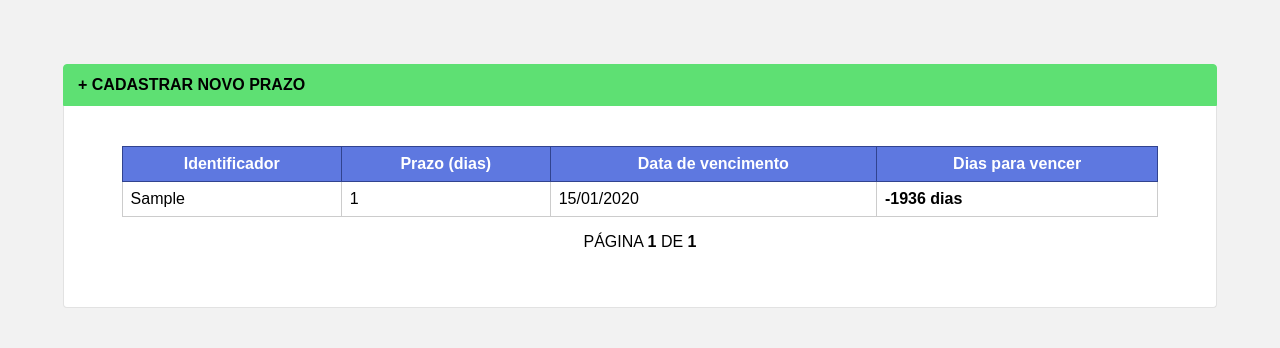
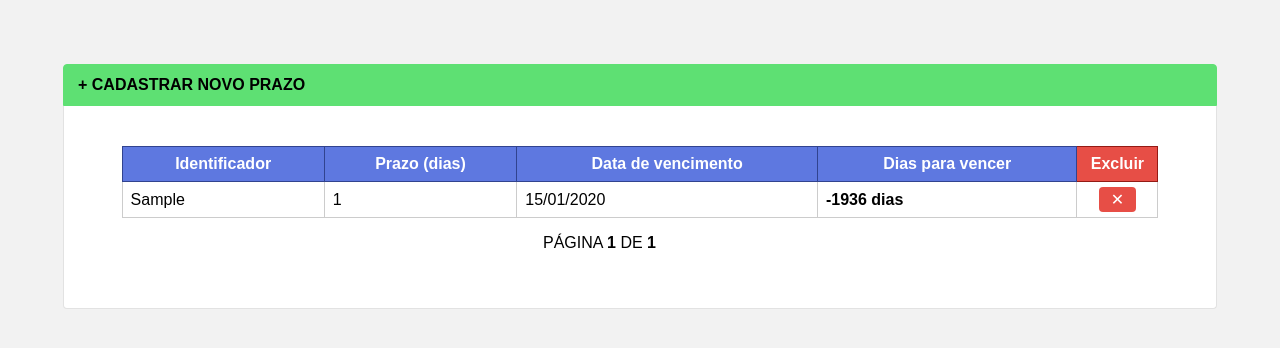
Before and after one commit to JoPedro/lista-de-prazos, a Django app: page / in a window 1280 px wide. Shown: the top 348 px of the page. Run offline with Django 5.2, Linux system fonts and the light colour scheme; tables that the repository leaves empty hold one stand-in row (Sample ...).

Commit message:
wip: delete view

```diff
--- /dev/null
+++ b/src/app_lista_prazos/static/app_lista_prazos/index.js
@@ -0,0 +1,28 @@
+let prazoAtual
+
+const cadastrar = document.getElementById('cadastrar')
+const adicionarTab = document.getElementById('adicionar-tab')
+const excluirTab = document.getElementById('excluir-tab')
+const overlay = document.getElementsByClassName('overlay')[0]
+const fecharAdicionar = document.getElementById('fechar-adicionar')
+const fecharExcluir = document.getElementById('fechar-excluir')
+const checkbox = document.getElementsByName('agora')[0]
+const dateInput = document.getElementsByName('data_de_vencimento')[0]
+
+cadastrar.addEventListener('click', () => toggleSidebarDisplay(adicionarTab))
+fecharAdicionar.addEventListener('click', () => toggleSidebarDisplay(adicionarTab))
+fecharExcluir.addEventListener('click', () => toggleSidebarDisplay(excluirTab))
+
+checkbox.addEventListener('change', function () {
+    dateInput.disabled = this.checked
+})
+
+function toggleSidebarDisplay(tab) {
+    tab.style.display = tab.style.display === 'block' ? 'none' : 'block'
+    overlay.style.display = overlay.style.display === 'block' ? 'none' : 'block'
+}
+
+function excluirPrazo(prazo) {
+    toggleSidebarDisplay(excluirTab)
+    prazoAtual = prazo
+}
--- a/src/app_lista_prazos/static/app_lista_prazos/style.css
+++ b/src/app_lista_prazos/static/app_lista_prazos/style.css
@@ -170,9 +167,59 @@ aside {
 .overlay {
   position: fixed;
   display: none;
+  top: 0;
+}
+
+.transparent-black {
   background: rgba(0, 0, 0, 0.5);
+  left: 0;
   height: 100vh;
   width: 100vw;
-  top: 0;
-  left: 0;
 }
+
+.delete-td {
+  width: 4em;
+  text-align: center;
+}
+
+.delete-td a {
+  text-decoration: none;
+  color: white;
+  padding: 4px 12px;
+  background: #e74e46;
+  border-radius: 4px;
+}
+
+.delete-td a:hover {
+  background: #941a14;
+  transition: 0.2s;
+}
+
+.delete-th {
+  background: #e74e46;
+  border-color: #941a14;
+}
+
+.small-tab a {
+  text-decoration: none;
+  font-weight: bold;
+  color: black;
+  margin-left: 8px;
+}
+
+.small-tab a:hover {
+  text-decoration: underline;
+}
+
+.button-delete {
+  background: #e74e46;
+}
+
+.button-delete:hover {
+  background: #941a14;
+  transition: 0.2s;
+}
+
+.delete-form {
+  padding: 24px;
+}
--- a/src/app_lista_prazos/templates/app_lista_prazos/prazo_list.html
+++ b/src/app_lista_prazos/templates/app_lista_prazos/index.html
@@ -34,6 +34,13 @@
           <button type="submit">Adicionar</button>
         </form>
       </aside>
+      <aside id="excluir-tab" class="overlay">
+        <div class="small-tab">
+          <button id="fechar-excluir" type="button">✕ FECHAR</button>
+        </div>
+        <hr>
+        Deseja excluir este prazo?
+      </aside>
     </div>
     <section>
       <table>
@@ -43,6 +50,7 @@
             <th>Prazo (dias)</th>
             <th>Data de vencimento</th>
             <th>Dias para vencer</th>
+            <th class="delete-th">Excluir</th>
           </tr>
         </thead>
         <tbody>
@@ -59,6 +67,9 @@
             </td>
             <td>
               <b>{{ prazo_obj.dias_para_vencer }} dias</b>
+            </td>
+            <td class="delete-td">
+              <a href="/excluir/{{ prazo_obj.identificador | urlencode }}">✕</a>
             </td>
           </tr>
           {% endfor %}
--- a/src/app_lista_prazos/urls.py
+++ b/src/app_lista_prazos/urls.py
@@ -3,5 +3,7 @@ from django.urls import path
 from . import views
 
 urlpatterns = [
-    path("", views.index, name="prazo_list"),
+    path("", views.index, name="listar"),
+    path("adicionar", views.adicionar, name="adicionar"),
+    path("excluir/<str:pk>", views.excluir, name="excluir"),
 ]
--- a/src/app_lista_prazos/views.py
+++ b/src/app_lista_prazos/views.py
@@ -1,5 +1,6 @@
 from django.core.paginator import Paginator
 from datetime import datetime, timedelta
+from django.http import HttpResponseRedirect
 from django.shortcuts import render
 from app_lista_prazos.forms import PrazoForm
 from app_lista_prazos.models import Prazo
@@ -7,27 +8,6 @@ from django.utils import timezone
 
 
 def index(request):
-    # Formulário enviado
-    if request.method == "POST":
-        id = request.POST.get("identificador")
-        prazo_em_dias = int(request.POST.get("prazo_em_dias"))
-
-        data_de_vencimento = request.POST.get(
-            "data_de_vencimento"
-        ) or timezone.now().replace(
-            tzinfo=timezone.get_current_timezone(), hour=0, minute=0, second=0
-        ) + timedelta(
-            days=prazo_em_dias
-        )
-
-        if type(data_de_vencimento) == str:
-            data_de_vencimento = datetime.strptime(
-                data_de_vencimento, "%d/%m/%Y"
-            ).replace(tzinfo=timezone.get_current_timezone())
-
-        add_prazo = Prazo(id, prazo_em_dias, data_de_vencimento)
-        add_prazo.save()
-
     # Lista paginada
     prazo_list = Prazo.objects.all().order_by("data_de_vencimento")
     paginator = Paginator(prazo_list, 10)
@@ -40,6 +20,39 @@ def index(request):
 
     return render(
         request,
-        "app_lista_prazos/prazo_list.html",
+        "app_lista_prazos/index.html",
         {"page_obj": page_obj, "form": form},
     )
+
+
+def adicionar(request):
+    id = request.POST.get("identificador")
+    prazo_em_dias = int(request.POST.get("prazo_em_dias"))
+
+    data_de_vencimento = request.POST.get(
+        "data_de_vencimento"
+    ) or timezone.now().replace(
+        tzinfo=timezone.get_current_timezone(), hour=0, minute=0, second=0
+    ) + timedelta(
+        days=prazo_em_dias
+    )
+
+    if type(data_de_vencimento) == str:
+        data_de_vencimento = datetime.strptime(data_de_vencimento, "%d/%m/%Y").replace(
+            tzinfo=timezone.get_current_timezone()
+        )
+
+    add_prazo = Prazo(id, prazo_em_dias, data_de_vencimento)
+    add_prazo.save()
+
+    return HttpResponseRedirect("/")
+
+
+def excluir(request, pk):
+    if request.method == "POST":
+        return HttpResponseRedirect("/")
+
+    prazo = Prazo.objects.get(identificador=pk)
+    context = {"prazo": prazo}
+
+    return render(request, "app_lista_prazos/excluir.html", context)
```
Also changed, not shown: other parts of src/app_lista_prazos/static/app_lista_prazos/style.css (+8 -11 lines), other parts of src/app_lista_prazos/templates/app_lista_prazos/index.html (+7 -7 lines), src/app_lista_prazos/static/app_lista_prazos/form.js (deleted, +0 -18 lines), src/app_lista_prazos/templates/app_lista_prazos/excluir.html (added, +30 -0 lines).
